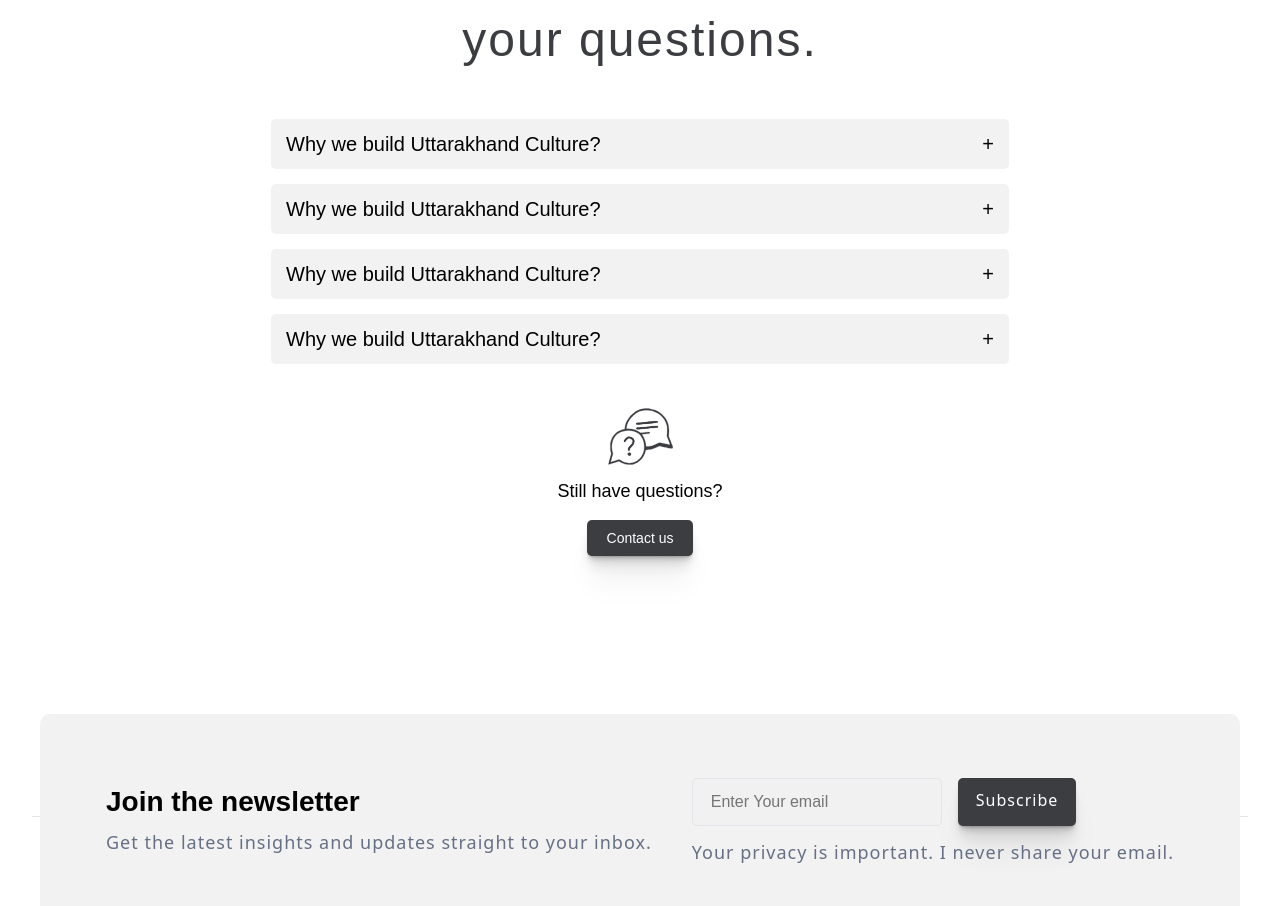
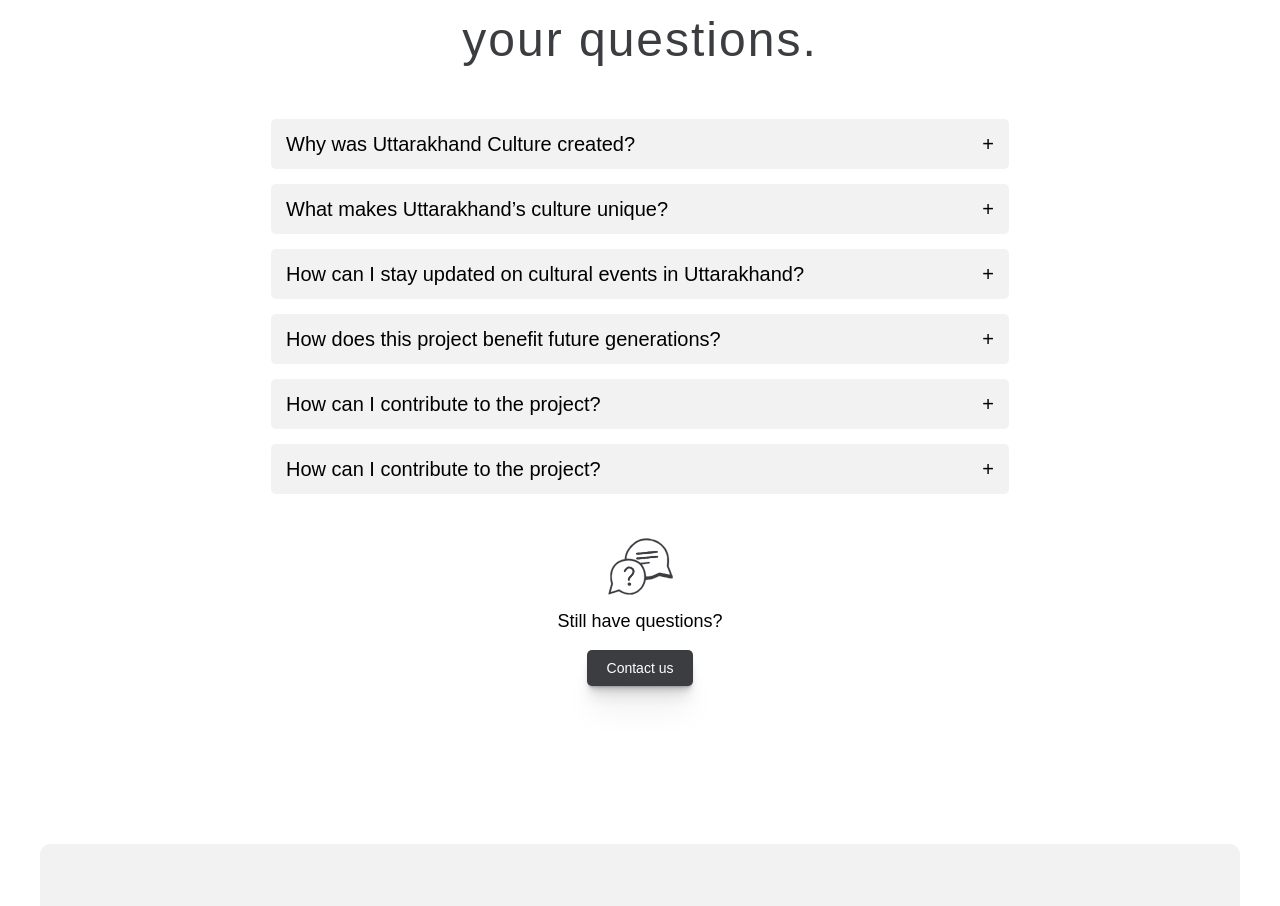
Before and after one commit to ajaynegi45/Uttarakhand-Culture-NewUI, a Next.js app: page / in a window 1280 px wide. Shown: the part 3060-3966 px from the top of the page. Built offline with nearby package versions, Linux system fonts and the light colour scheme; no server answers; a web font is replaced by a local one.

Commit message:
Update Faq.tsx

```diff
--- a/src/components/Faq.tsx
+++ b/src/components/Faq.tsx
@@ -6,21 +6,31 @@ import Chat from "/public/chat.svg";
 const Faq: React.FC = () => {
     const [faqs, setFaqs] = useState([
         {
-            question: "Why we build Uttarakhand Culture?",
-            answer: "A concerning trend is emerging in Uttarakhand, where the younger generation is gradually forgetting their cultural heritage and traditional rituals. This decline in cultural knowledge is evident across generations, with each successive generation possessing less knowledge than the previous one. For instance, the amount of cultural knowledge possessed by grandparents is significantly more than that of their children, and the cultural knowledge of today's youth is likely to be even less than that of their parents. If this trend continues, there is a risk that the cultural heritage of Uttarakhand may eventually disappear from the society. This loss would not only erase the region's rich cultural identity but also deprive future generations of their cultural roots and traditions.",
+            question: "Why was Uttarakhand Culture created?",
+            answer: "To address the decline in cultural knowledge among the younger generation in Uttarakhand, ensuring the preservation and appreciation of our rich heritage.",
             open: false,
         },
         {
-            question: "Why we build Uttarakhand Culture?",
-            answer: "A concerning trend is emerging in Uttarakhand, where the younger generation is gradually forgetting their cultural heritage and traditional rituals. This decline in cultural knowledge is evident across generations, with each successive generation possessing less knowledge than the previous one. For instance, the amount of cultural knowledge possessed by grandparents is significantly more than that of their children, and the cultural knowledge of today's youth is likely to be even less than that of their parents. If this trend continues, there is a risk that the cultural heritage of Uttarakhand may eventually disappear from the society. This loss would not only erase the region's rich cultural identity but also deprive future generations of their cultural roots and traditions.",
+            question: "What makes Uttarakhand’s culture unique?",
+            answer: "Uttarakhand’s culture is a vibrant blend of traditions, languages, and festivals, influenced by its diverse geography, rich history, and spiritual heritage, making it distinct from other regions in India.",
             open: false,
         }, {
-            question: "Why we build Uttarakhand Culture?",
-            answer: "A concerning trend is emerging in Uttarakhand, where the younger generation is gradually forgetting their cultural heritage and traditional rituals. This decline in cultural knowledge is evident across generations, with each successive generation possessing less knowledge than the previous one. For instance, the amount of cultural knowledge possessed by grandparents is significantly more than that of their children, and the cultural knowledge of today's youth is likely to be even less than that of their parents. If this trend continues, there is a risk that the cultural heritage of Uttarakhand may eventually disappear from the society. This loss would not only erase the region's rich cultural identity but also deprive future generations of their cultural roots and traditions.",
+            question: "How can I stay updated on cultural events in Uttarakhand?",
+            answer: "You can stay updated by visiting our platform regularly, where we post information about upcoming festivals, events, and cultural activities happening in Uttarakhand.",
             open: false,
         }, {
-            question: "Why we build Uttarakhand Culture?",
-            answer: "A concerning trend is emerging in Uttarakhand, where the younger generation is gradually forgetting their cultural heritage and traditional rituals. This decline in cultural knowledge is evident across generations, with each successive generation possessing less knowledge than the previous one. For instance, the amount of cultural knowledge possessed by grandparents is significantly more than that of their children, and the cultural knowledge of today's youth is likely to be even less than that of their parents. If this trend continues, there is a risk that the cultural heritage of Uttarakhand may eventually disappear from the society. This loss would not only erase the region's rich cultural identity but also deprive future generations of their cultural roots and traditions.",
+            question: "How does this project benefit future generations?",
+            answer: "By digitizing and promoting Uttarakhand’s cultural heritage, we aim to instill pride and knowledge in the younger generation, ensuring they carry forward the rich traditions and stories of their ancestors.",
+            open: false,
+        },
+        {
+            question: "How can I contribute to the project?",
+            answer: "You can contribute by submitting code, content ideas, or features. Check the Readme.md and Contributing.md files for guidelines.",
+            open: false,
+        },
+        {
+            question: "How can I contribute to the project?",
+            answer: "You can contribute by submitting code, content ideas, or features. Check the Readme.md and Contributing.md files for guidelines.",
             open: false,
         }
     ]);
```
